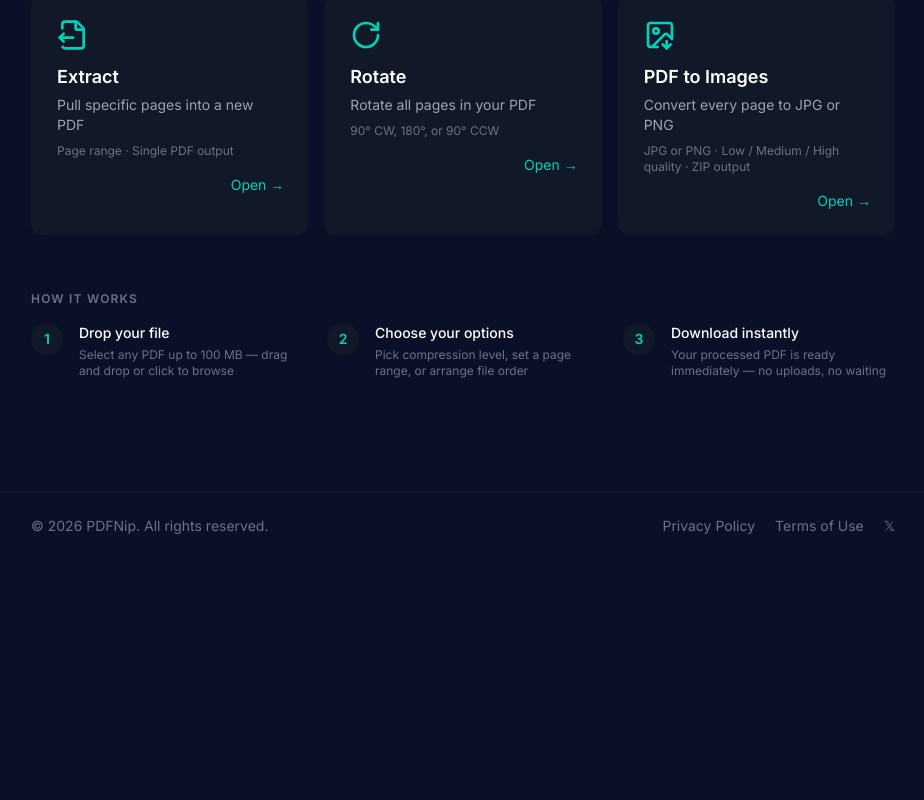
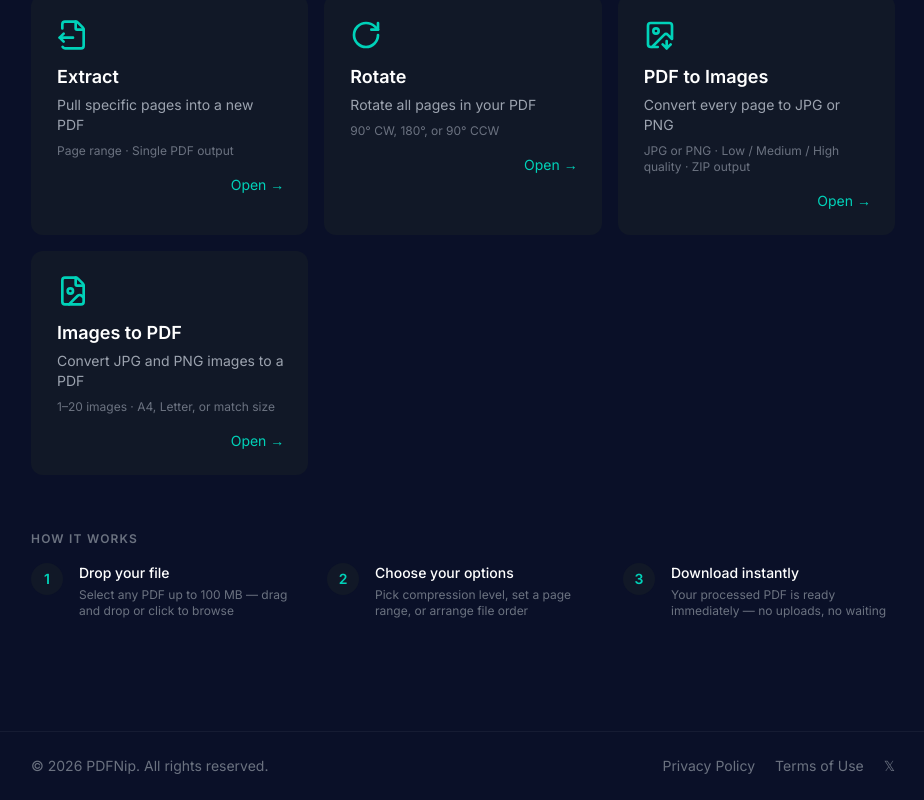
Before and after one commit to lewisgoku/pdfnip, a React (Vite) app: page / in a window 1280 px wide. Shown: the part 718-1518 px from the top of the page, without its empty margins (177-1101 px from the left). Before the commit the page ends 1278 px from the top, so only its background shows below. Built offline with nearby package versions, Linux system fonts and the light colour scheme.

Commit message:
feat: wire /images-to-pdf route, Home card, and Navbar link

```diff
--- a/src/App.tsx
+++ b/src/App.tsx
@@ -7,6 +7,7 @@ import Split from './pages/Split'
 import Extract from './pages/Extract'
 import Rotate from './pages/Rotate'
 import PdfToImages from './pages/PdfToImages'
+import ImagesToPdf from './pages/ImagesToPdf'
 import PrivacyPolicy from './pages/PrivacyPolicy'
 import Terms from './pages/Terms'
 
@@ -22,6 +23,7 @@ const router = createBrowserRouter([
       { path: 'extract', element: <Extract /> },
       { path: 'rotate', element: <Rotate /> },
       { path: 'pdf-to-images', element: <PdfToImages /> },
+      { path: 'images-to-pdf', element: <ImagesToPdf /> },
       { path: 'privacy', element: <PrivacyPolicy /> },
       { path: 'terms', element: <Terms /> },
     ],
--- a/src/components/Navbar.tsx
+++ b/src/components/Navbar.tsx
@@ -9,6 +9,7 @@ const NAV_LINKS = [
   { to: '/extract', label: 'Extract' },
   { to: '/rotate', label: 'Rotate' },
   { to: '/pdf-to-images', label: 'PDF to Images' },
+  { to: '/images-to-pdf', label: 'Images to PDF' },
 ]
 
 const donateClass =
--- a/src/pages/Home.tsx
+++ b/src/pages/Home.tsx
@@ -1,4 +1,4 @@
-import { FileDown, GitMerge, Scissors, FileOutput, RotateCw, ImageDown } from 'lucide-react'
+import { FileDown, GitMerge, Scissors, FileOutput, RotateCw, ImageDown, FileImage } from 'lucide-react'
 import ToolCard from '../components/ToolCard'
 import PageMeta from '../components/PageMeta'
 
@@ -46,6 +46,13 @@ const TOOLS = [
     detail: 'JPG or PNG · Low / Medium / High quality · ZIP output',
     icon: <ImageDown size={32} />,
     href: '/pdf-to-images',
+  },
+  {
+    title: 'Images to PDF',
+    description: 'Convert JPG and PNG images to a PDF',
+    detail: '1–20 images · A4, Letter, or match size',
+    icon: <FileImage size={32} />,
+    href: '/images-to-pdf',
   },
 ]
 
```
